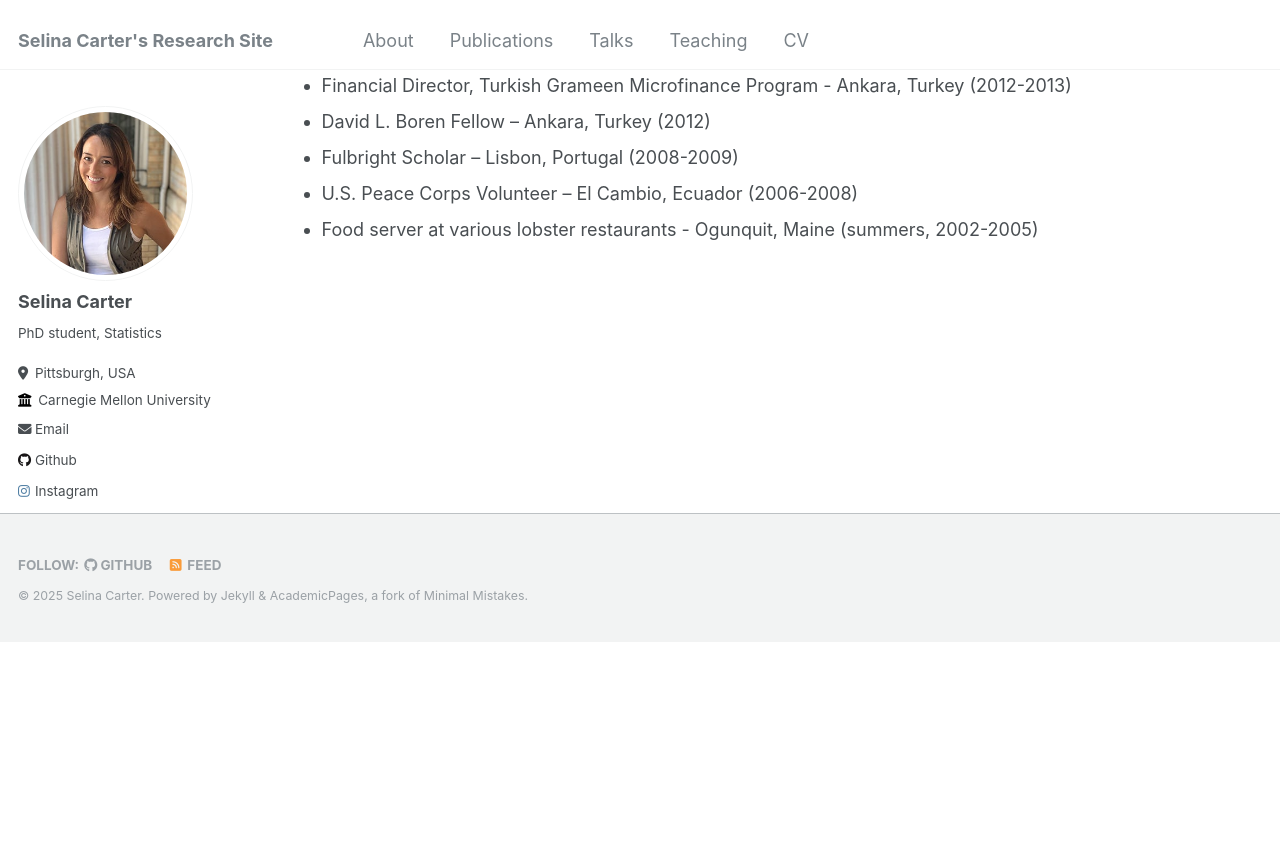
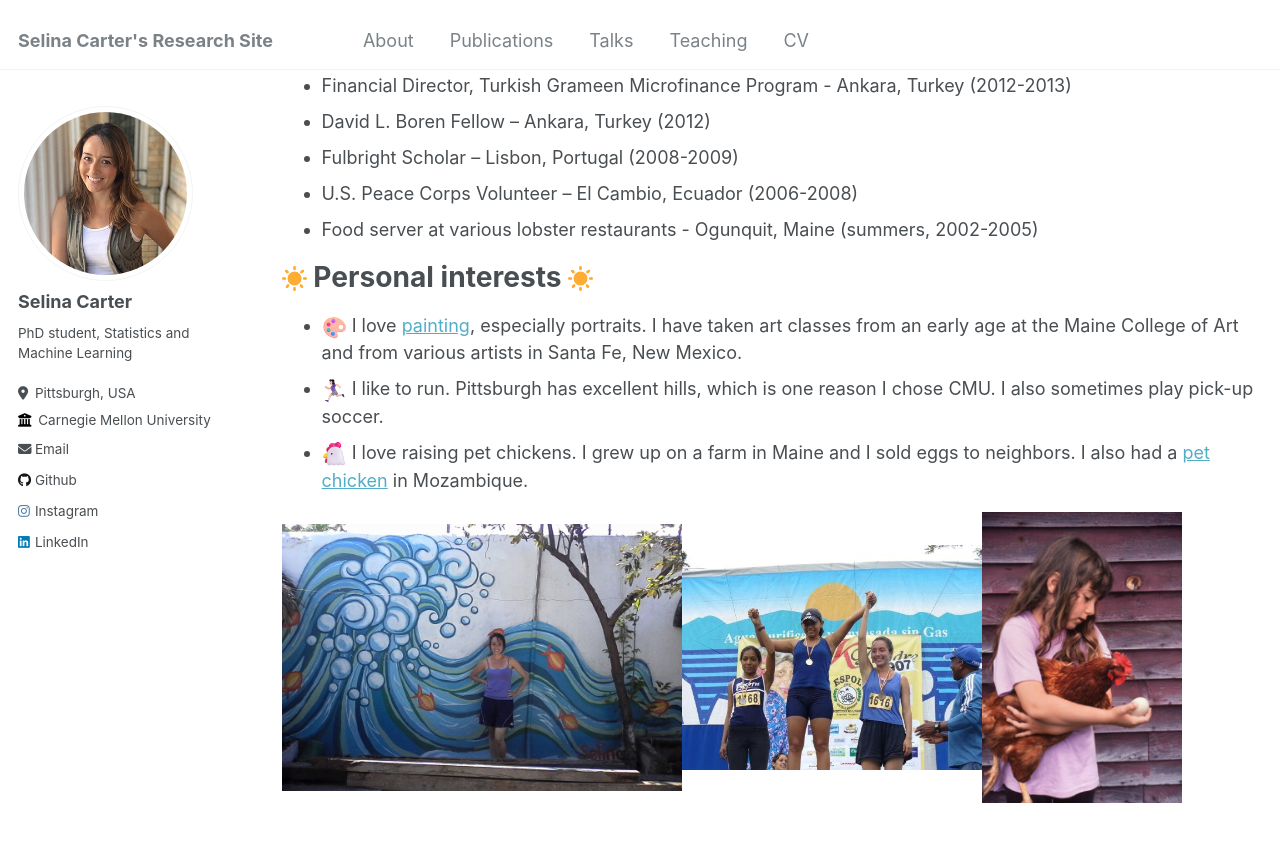
Before and after one commit to selinacarter/selinacarter.github.io, a Jekyll site: the page built from _pages/cv.md, in a window 1280 px wide and 900 px high, scrolled down 1668 px. Shown: the top 842 px of the window. Built offline with Jekyll 4.4.1, drawn with Linux system fonts in a browser that asks for light colours; before the commit the page ends 2309 px from its top, so only the background shows below that.

Commit message:
Move personal interests to cv page

```diff
--- a/_config.yml
+++ b/_config.yml
@@ -24,7 +24,7 @@
   avatar           : "selina_head.jpg"
   name             : "Selina Carter"
   pronouns         : # example: "she/her"
-  bio              : "PhD student, Statistics"
+  bio              : "PhD student, Statistics and Machine Learning"
   location         : "Pittsburgh, USA"
   employer         : "Carnegie Mellon University"
   uri              : # URL
--- a/_pages/cv.md
+++ b/_pages/cv.md
@@ -71,3 +71,17 @@
 * Fulbright Scholar – Lisbon, Portugal	 (2008-2009)
 * U.S. Peace Corps Volunteer – El Cambio, Ecuador	(2006-2008)
 * Food server at various lobster restaurants - Ogunquit, Maine (summers, 2002-2005)
+
+
+
+
+<img src="/images/favicon.ico" width="25"> Personal interests <img src="/images/favicon.ico" width="25">
+======
+
+* <img src="/images/paint1.png" width="25"> I love [painting](https://www.instagram.com/selina.carter.art), especially portraits. I have taken art classes from an early age at the Maine College of Art and from various artists in Santa Fe, New Mexico.
+* <img src="/images/girlrun.png" width="25"> I like to run. Pittsburgh has excellent hills, which is one reason I chose CMU. I also sometimes play pick-up soccer.
+* <img src="/images/chicken.png" width="25"> I love raising pet chickens. I grew up on a farm in Maine and I sold eggs to neighbors. I also had a [pet chicken](https://www.youtube.com/watch?v=nvbMS_YSOF0) in Mozambique.
+
+
+
+<img src="/images/mural_moz.jpg" width="400" title="Mural I did in Island of Mozambique"><img src="/images/run_ecuador.jpg" width="300" title="Run (10K I think) in Guayaquil, Ecuador"><img src="/images/me_chicken.png" width="200" title="Me (age 7?) and a pet hen in Maine">
```
